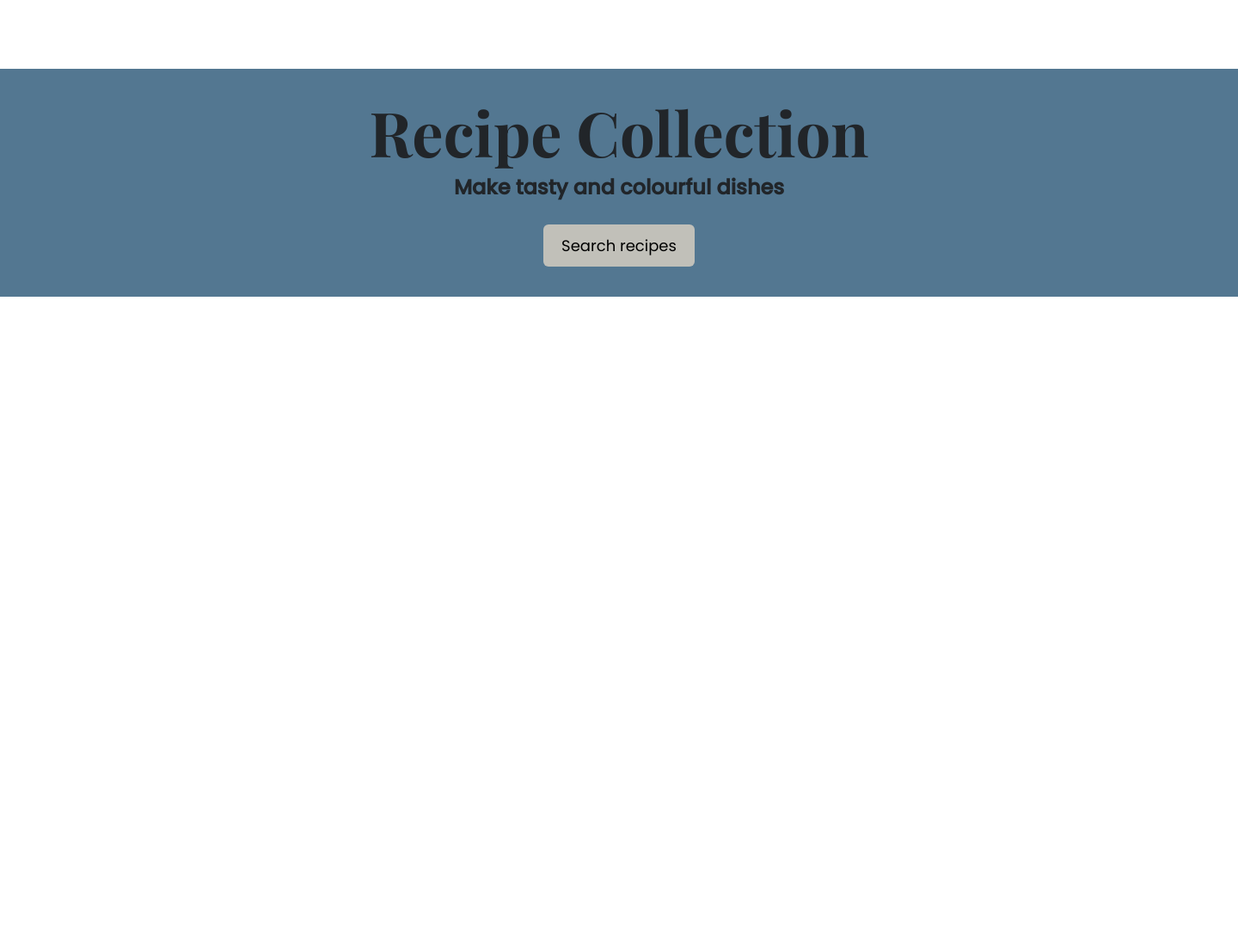
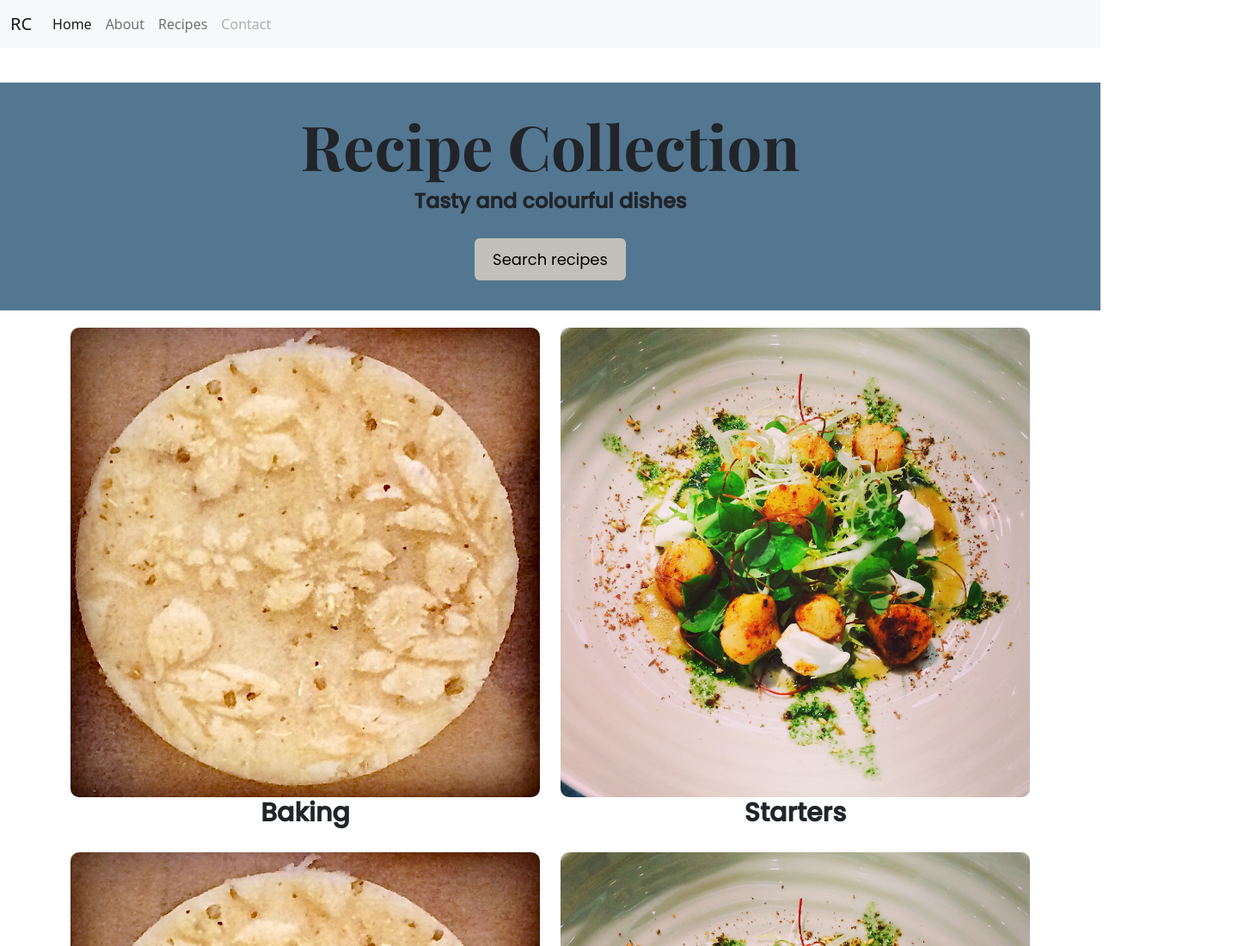
Before and after one commit to Mellijo/React-project, a plain HTML site: page index.html in a window 1280 px wide. Shown: the top 1100 px of the page at 86% size, 1440 px wide, since content can reach past the window. Before the commit the page ends 800 px from the top, so only its background shows below. Drawn offline with nearby package versions, Linux system fonts and the light colour scheme.

Commit message:
added homepage photos and nav bar

```diff
--- a/index.html
+++ b/index.html
@@ -26,13 +26,66 @@
       crossorigin="anonymous"
     ></script>
 
-    <title>Document</title>
+    <title>Recipes</title>
   </head>
+  <nav class="navbar navbar-expand-lg bg-light">
+  <div class="container-fluid">
+    <a class="navbar-brand" href="#">RC</a>
+    <button class="navbar-toggler" type="button" data-bs-toggle="collapse" data-bs-target="#navbarNavAltMarkup" aria-controls="navbarNavAltMarkup" aria-expanded="false" aria-label="Toggle navigation">
+      <span class="navbar-toggler-icon"></span>
+    </button>
+    <div class="collapse navbar-collapse" id="navbarNavAltMarkup">
+      <div class="navbar-nav">
+        <a class="nav-link active" aria-current="page" href="#">Home</a>
+        <a class="nav-link" href="#">About</a>
+        <a class="nav-link" href="#">Recipes</a>
+        <a class="nav-link disabled">Contact</a>
+      </div>
+    </div>
+  </div>
+</nav>
+
   <div class="hero">
     <h1>Recipe Collection</h1>
-    <h2>Make tasty and colourful dishes</h2>
+    <h2>Tasty and colourful dishes</h2>
     <button class="btn">
       <a href="#"> Search recipes</a></button>
     </div>
+
+    <div class="container recipe-home">
+      <div class="row justify-content-center">
+
+          <div class="col">
+            <img src="images/IMG_8702.jpg" alt="" class="img-fluid">
+          <h5>Baking</h5>
+        </div>
+       <div class="col">
+        <img src="images/IMG_6782.jpeg" alt="" class="img-fluid">
+      <h5>Starters</h5>
+    </div>
+    </div>
+
+      <div class="row justify-content-center">
+          <div class="col">
+            <img src="images/IMG_8702.jpg" alt="" class="img-fluid">
+          <h5>Baking</h5>
+        </div>
+       <div class="col">
+        <img src="images/IMG_6782.jpeg" alt="" class="img-fluid">
+      <h5>Starters</h5>
+    </div>
+      </div>
+      <div class="row justify-content-center">
+          <div class="col">
+            <img src="images/IMG_8702.jpg" alt="" class="img-fluid">
+          <h5>Baking</h5>
+        </div>
+       <div class="col">
+        <img src="images/IMG_6782.jpeg" alt="" class="img-fluid">
+      <h5>Starters</h5>
+    </div>
+      </div>
+    </div>
+
   </body>
 </html>
--- a/src/styles.css
+++ b/src/styles.css
@@ -12,15 +12,21 @@ h2 {
   font-family: "Poppins", sans-serif;
   font-size: 24px;
 }
+h5 {
+  font-family: "Poppins", sans-serif;
+  font-weight: bold;
+  font-size: 30px;
+}
 body {
   text-align: center;
 }
 .hero {
   background-color: #537791;
-  width: 1440px;
   height: 265px;
-  margin-top: 80px;
+  margin-top: 40px;
   padding-top: 30px;
+  display: block;
+  margin: 80 auto;
 }
 
 .btn {
@@ -39,3 +45,8 @@ a {
 a:hover {
   color: black;
 }
+
+.img-fluid {
+  border-radius: 10px;
+  margin-top: 20px;
+}
```
Also changed, not shown: images/IMG_6782.jpeg (added).
